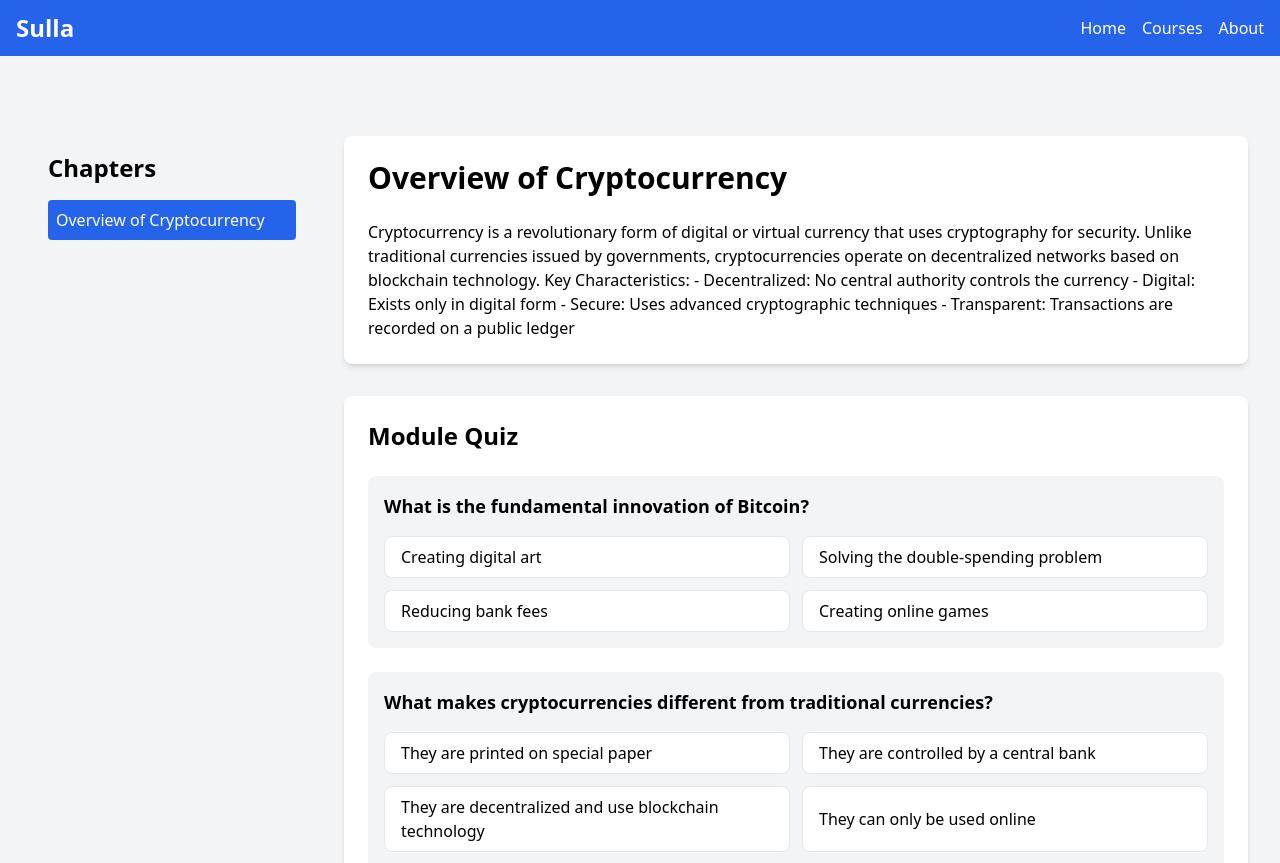
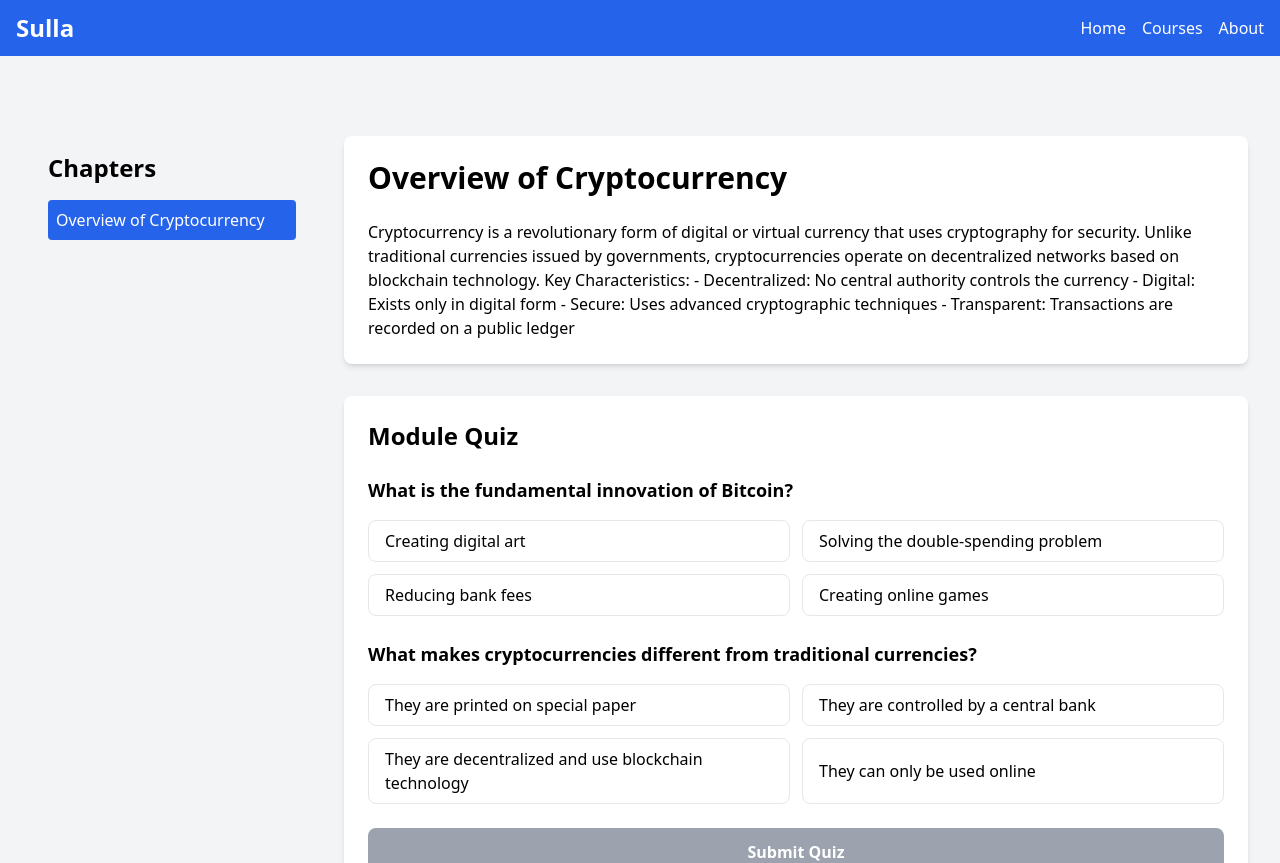
Before and after one commit to lewisolden/sullaweb, a React (Create React App) app: page /courses/module1 in a window 1280 px wide. Shown: the top 863 px of the page. Built offline with nearby package versions, Linux system fonts and the light colour scheme.

Commit message:
Update CourseDetail.js

```diff
--- a/src/pages/CourseDetail.js
+++ b/src/pages/CourseDetail.js
@@ -4,7 +4,7 @@ import { useState } from 'react';
 import { useParams } from 'react-router-dom';
 import courseModules from '../data/courseModules';
 
-const CourseDetail = () => {
+function CourseDetail() {
   const { moduleId } = useParams();
   const module = courseModules.find(m => m.id === moduleId);
 
@@ -13,16 +13,18 @@ const CourseDetail = () => {
   const [quizSubmitted, setQuizSubmitted] = useState(false);
   const [quizScore, setQuizScore] = useState(null);
 
-  if (!module) return <div>Module not found</div>;
+  if (!module) {
+    return <div>Module not found</div>;
+  }
 
-  const handleQuizAnswer = (questionId, selectedAnswer) => {
+  function handleQuizAnswer(questionId, selectedAnswer) {
     setQuizAnswers(prevAnswers => ({
       ...prevAnswers,
       [questionId]: selectedAnswer
     }));
-  };
+  }
 
-  const submitQuiz = () => {
+  function submitQuiz() {
     const correctAnswers = module.quiz.filter(
       q => quizAnswers[q.id] === q.correctAnswer
     ).length;
@@ -30,44 +32,49 @@ const CourseDetail = () => {
     const score = Math.round((correctAnswers / module.quiz.length) * 100);
     setQuizScore(score);
     setQuizSubmitted(true);
-  };
-
-  const renderChapterContent = () => {
-    const chapter = module.chapters[activeChapter];
-    return (
-      <div className="bg-white p-6 rounded-lg shadow-md">
-        <h1 className="text-3xl font-bold mb-6">{chapter.title}</h1>
-        <div className="prose max-w-none">
-          <p>{chapter.content}</p>
-        </div>
-      </div>
-    );
-  };
-
-  const renderQuizContent = () => {
-    if (quizSubmitted) {
-      return (
-        <div className="text-center">
-          <h3 className="text-2xl font-bold mb-4">Quiz Results</h3>
-          <p className="text-xl mb-4">Your Score: {quizScore}%</p>
-          <div className={`
-            p-4 rounded-lg
-            ${quizScore >= 70 ? 'bg-green-100 text-green-800' : 'bg-red-100 text-red-800'}
-          `}>
-            {quizScore >= 70
-              ? "Congratulations! You passed the module."
-              : "Keep studying and try again."}
-          </div>
-        </div>
-      );
   }
 
   return (
-      <div className="space-y-6">
+    <div className="container mx-auto px-4 py-12">
+      <div className="grid md:grid-cols-4 gap-8">
+        {/* Chapter Navigation */}
+        <div className="md:col-span-1 bg-gray-100 p-4 rounded">
+          <h2 className="text-2xl font-bold mb-4">Chapters</h2>
+          {module.chapters.map((chapter, index) => (
+            <button
+              key={chapter.id}
+              onClick={() => setActiveChapter(index)}
+              className={`w-full text-left p-2 mb-2 rounded ${
+                activeChapter === index
+                  ? 'bg-blue-600 text-white'
+                  : 'hover:bg-blue-100'
+              }`}
+            >
+              {chapter.title}
+            </button>
+          ))}
+        </div>
+
+        {/* Chapter Content */}
+        <div className="md:col-span-3 space-y-8">
+          <div className="bg-white p-6 rounded-lg shadow-md">
+            <h1 className="text-3xl font-bold mb-6">
+              {module.chapters[activeChapter].title}
+            </h1>
+            <div className="prose max-w-none">
+              <p>{module.chapters[activeChapter].content}</p>
+            </div>
+          </div>
+
+          {/* Quiz Section */}
+          <div className="bg-white p-6 rounded-lg shadow-md">
+            <h2 className="text-2xl font-bold mb-6">Module Quiz</h2>
+            {!quizSubmitted ? (
+              <div>
                 {module.quiz.map((question) => (
                   <div
                     key={question.id}
-            className="bg-gray-100 p-4 rounded-lg"
+                    className="mb-6"
                   >
                     <p className="text-lg font-semibold mb-4">{question.question}</p>
                     <div className="grid md:grid-cols-2 gap-3">
@@ -102,43 +109,25 @@ const CourseDetail = () => {
                   Submit Quiz
                 </button>
               </div>
-    );
-  };
-
-  return (
-    <div className="container mx-auto px-4 py-12">
-      <div className="grid md:grid-cols-4 gap-8">
-        {/* Chapter Navigation */}
-        <div className="md:col-span-1 bg-gray-100 p-4 rounded">
-          <h2 className="text-2xl font-bold mb-4">Chapters</h2>
-          {module.chapters.map((chapter, index) => (
-            <button
-              key={chapter.id}
-              onClick={() => setActiveChapter(index)}
-              className={`w-full text-left p-2 mb-2 rounded ${
-                activeChapter === index
-                  ? 'bg-blue-600 text-white'
-                  : 'hover:bg-blue-100'
-              }`}
-            >
-              {chapter.title}
-            </button>
-          ))}
+            ) : (
+              <div className="text-center">
+                <h3 className="text-2xl font-bold mb-4">Quiz Results</h3>
+                <p className="text-xl mb-4">Your Score: {quizScore}%</p>
+                <div className={`
+                  p-4 rounded-lg
+                  ${quizScore >= 70 ? 'bg-green-100 text-green-800' : 'bg-red-100 text-red-800'}
+                `}>
+                  {quizScore >= 70
+                    ? "Congratulations! You passed the module."
+                    : "Keep studying and try again."}
                 </div>
-
-        {/* Chapter Content */}
-        <div className="md:col-span-3 space-y-8">
-          {renderChapterContent()}
-
-          {/* Quiz Section */}
-          <div className="bg-white p-6 rounded-lg shadow-md">
-            <h2 className="text-2xl font-bold mb-6">Module Quiz</h2>
-            {renderQuizContent()}
+              </div>
+            )}
           </div>
         </div>
       </div>
     </div>
   );
-};
+}
 
 export default CourseDetail;
```
Lines whose indentation alone changed are shown as unchanged.
